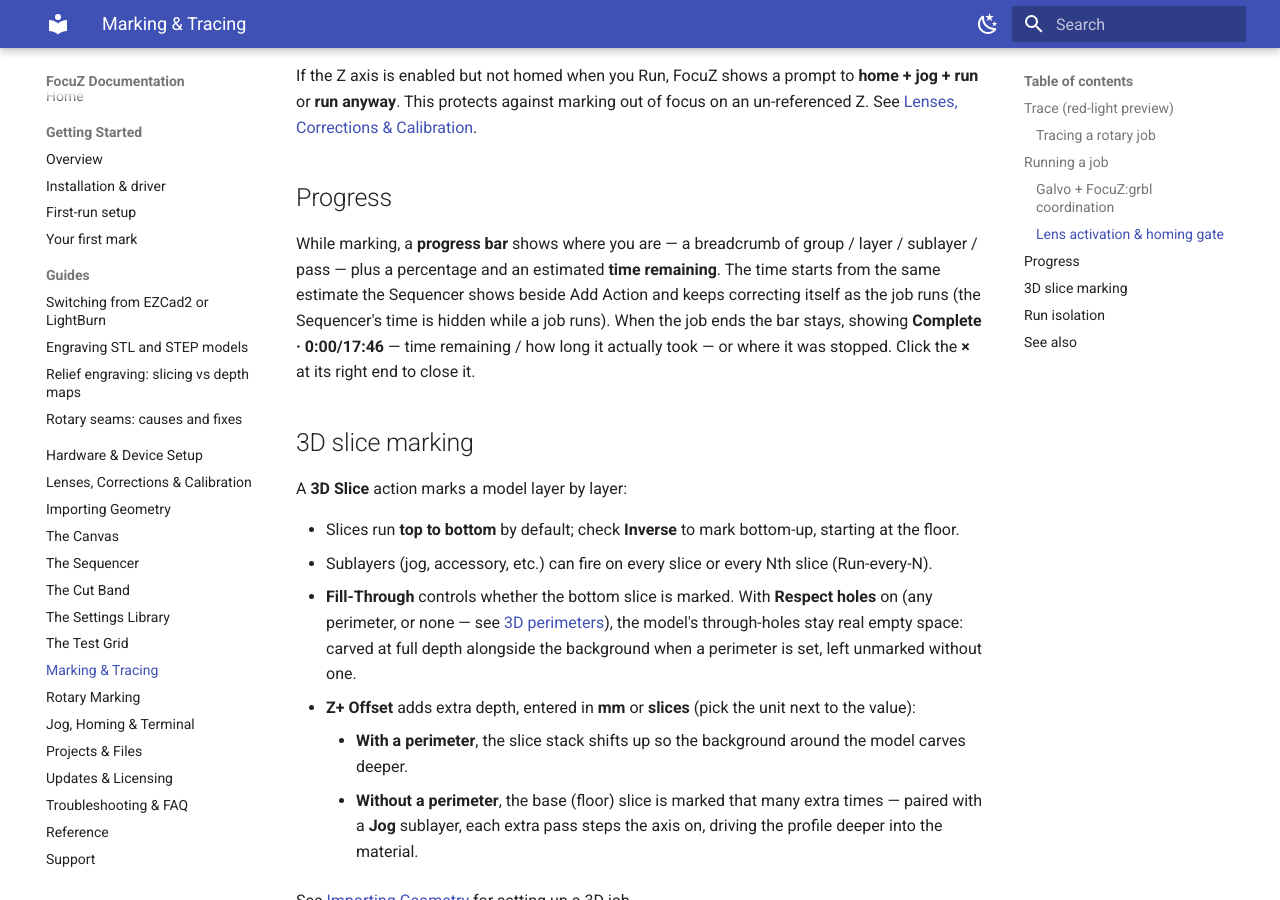
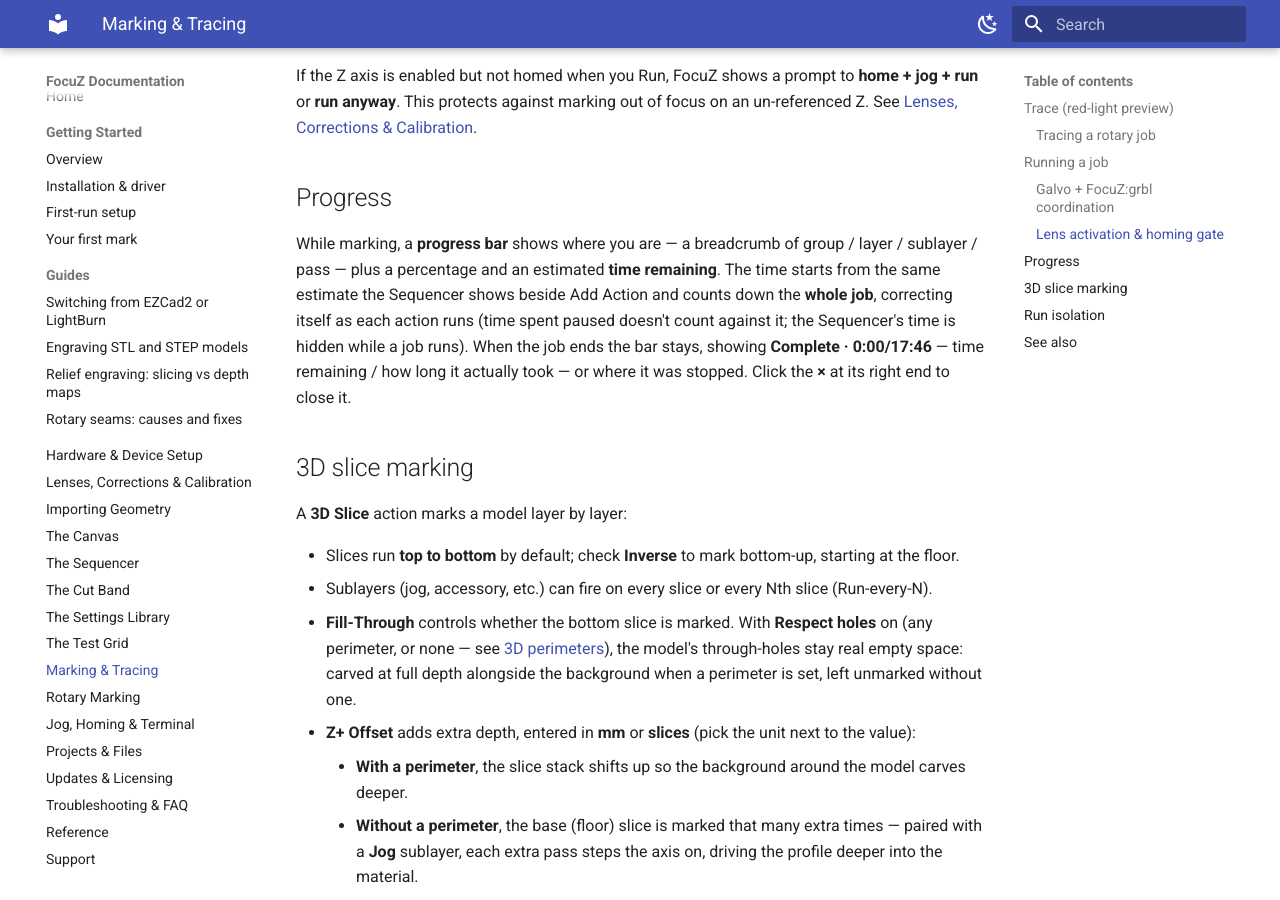
Before and after one commit to Lokahi-Shop/focuz-docs, an MkDocs documentation site: the page built from docs/marking-tracing.md, in a window 1280 px wide and 900 px high, scrolled down 1979 px. Built offline with MkDocs 1.6.1 and Material for MkDocs 9.7.7, drawn with Linux system fonts in a browser that asks for light colours.

Commit message:
Progress bar counts down the whole job
Co-Authored-By: Claude Opus 5.5 <noreply@anthropic.com>

```diff
--- a/docs/marking-tracing.md
+++ b/docs/marking-tracing.md
@@ -75,8 +75,8 @@ If the Z axis is enabled but not homed when you Run, FocuZ shows a prompt to **h
 
 While marking, a **progress bar** shows where you are — a breadcrumb of group / layer / sublayer / pass —
 plus a percentage and an estimated **time remaining**. The time starts from the same estimate the Sequencer
-shows beside Add Action and keeps correcting itself as the job runs (the Sequencer's time is hidden while a
-job runs). When the job ends the bar stays, showing **Complete · 0:00/17:46** — time remaining / how long it
+shows beside Add Action and counts down the **whole job**, correcting itself as each action runs (time spent
+paused doesn't count against it; the Sequencer's time is hidden while a job runs). When the job ends the bar stays, showing **Complete · 0:00/17:46** — time remaining / how long it
 actually took — or where it was stopped. Click the **×** at its right end to close it.
 
 ## 3D slice marking
```
